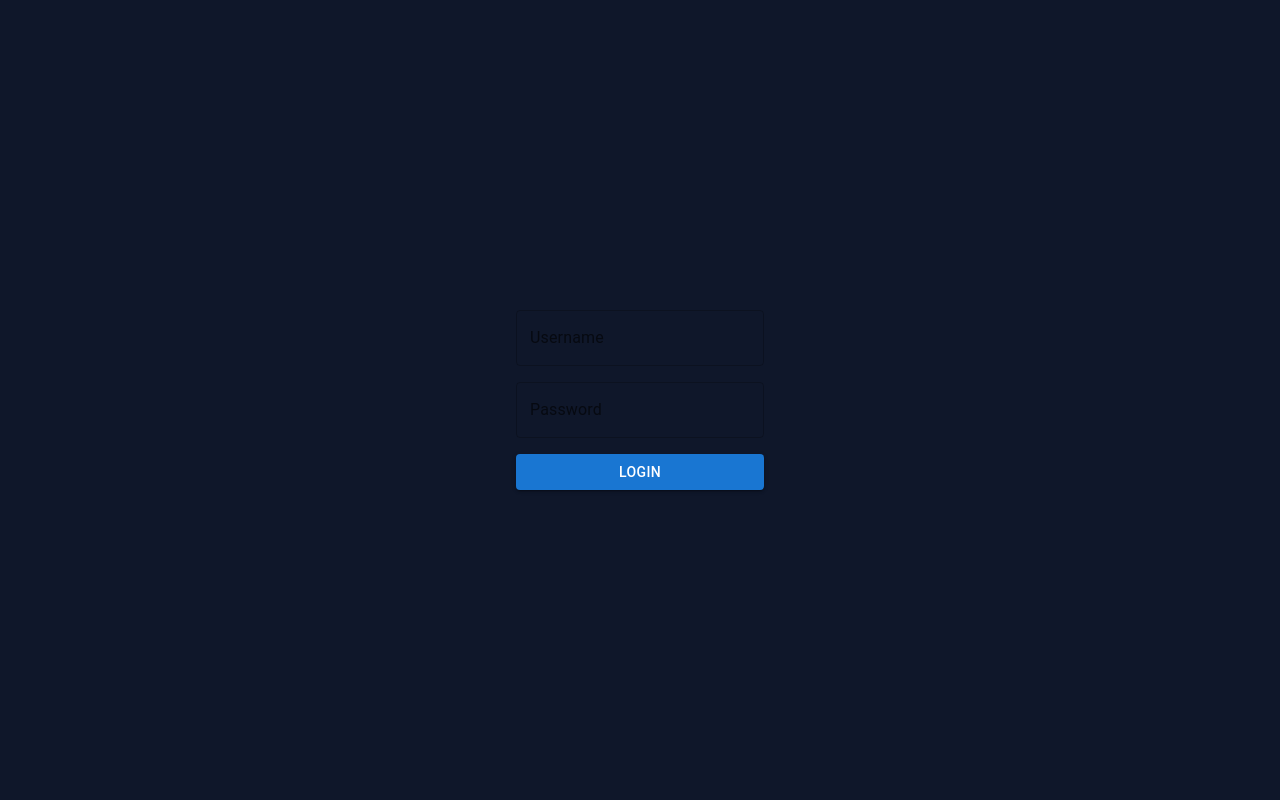
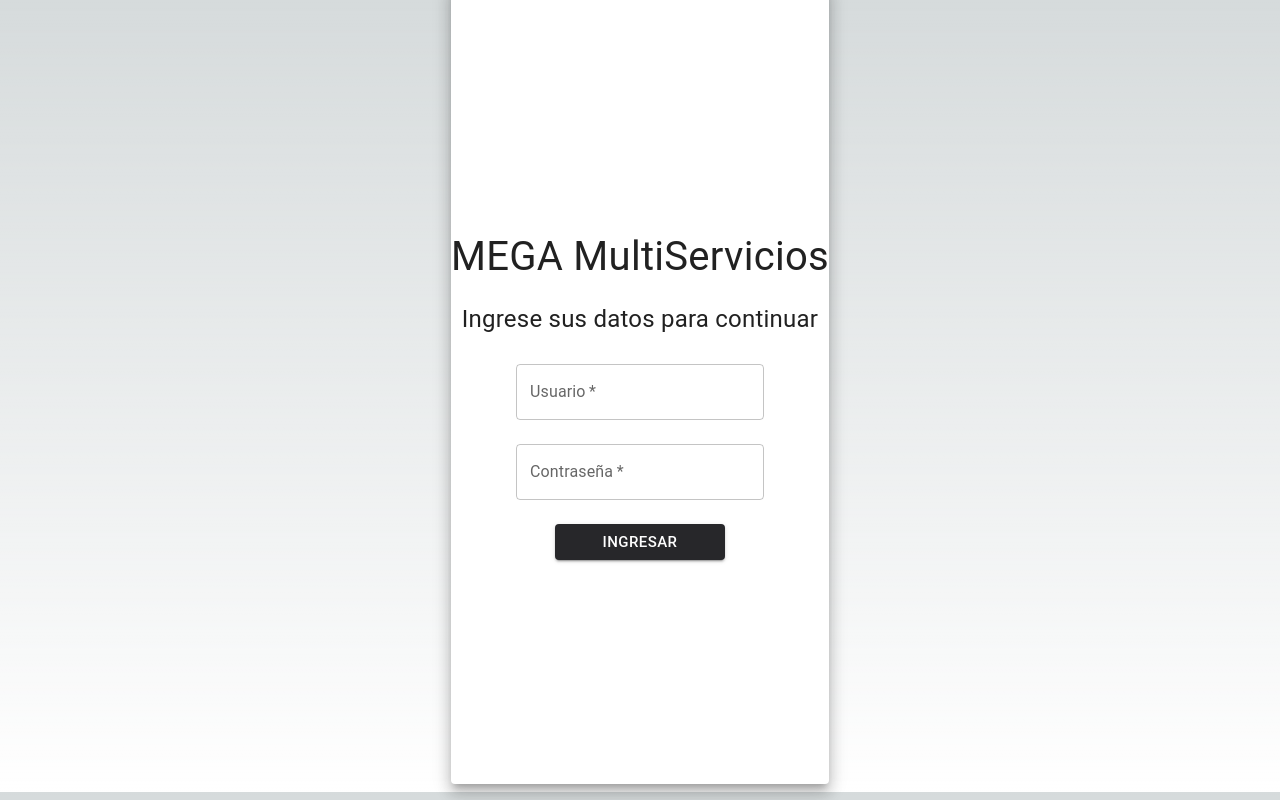
Before and after one commit to aphxtwin/LavaderoMegaM, a Next.js app: page / in a window 1280 px wide. Built offline with nearby package versions, Linux system fonts and the light colour scheme.

Commit message:
Cambios en loginForm

```diff
--- /dev/null
+++ b/src/app/components/layout/loginForm/loginForm.js
@@ -0,0 +1,90 @@
+import React, { useState } from 'react';
+import { TextField, Button, Grid, Paper, Typography } from '@mui/material';
+
+function LoginForm() {
+  const formStyle = {
+    height:'100vh',
+    width:'300',
+  }
+  const paperStyle={
+    margin: 'auto',
+  }
+  const btnLogin = {
+    padding:'0.3rem 3rem 0.3rem 3rem',
+    backgroundColor:'#27272a',
+    "&:hover":{
+      backgroundColor:'#09090b'
+    },
+    width:'100%'
+  }
+
+  const [username, setUsername] = useState('');
+  const [password, setPassword] = useState('');
+
+  const handleUsernameChange = (event) => {
+    setUsername(event.target.value);
+  };
+
+  const handlePasswordChange = (event) => {
+    setPassword(event.target.value);
+  };
+
+  const handleSubmit = (event) => {
+    event.preventDefault();
+    console.log(`Username: ${username}, Password: ${password}`);
+  };
+
+  return (
+    <form onSubmit={handleSubmit}>
+      <Paper elevation={10} sx={paperStyle}>
+        <Grid container
+          direction={'column'}
+          justifyContent={'center'}
+          alignItems={'center'}
+          spacing={3}
+          sx={formStyle}
+        >
+          <Grid item>
+            <Typography variant="h4" align='center' sx={{ fontSize: { xs: '1.5rem', sm: '2rem', md: '2.5rem' } }}>
+              MEGA MultiServicios
+            </Typography>
+            <Typography variant="subtitle1" mt={2} align='center' sx={{ fontSize: { xs: '1rem', sm: '1.2rem', md: '1.5rem' }}}>
+              Ingrese sus datos para continuar
+            </Typography>
+          </Grid>
+          <Grid item>
+            <TextField
+              color='primary'
+              id="outlined-basic"
+              label="Usuario"
+              variant="outlined"
+              value={username}
+              onChange={handleUsernameChange}
+              fullWidth required
+            />
+          </Grid>
+          <Grid item  >
+            <TextField
+              color='primary'
+              id="outlined-password-input"
+              label="Contraseña"
+              type="password"
+              autoComplete="current-password"
+              variant="outlined"
+              value={password}
+              onChange={handlePasswordChange}
+              fullWidth required
+            />
+          </Grid>
+          <Grid item >
+            <Button type="submit" size='large' fullwidth sx={btnLogin} variant="contained">
+              Ingresar
+            </Button>
+          </Grid>
+        </Grid>
+      </Paper>
+    </form>
+  );
+}
+
+export default LoginForm;
--- a/src/app/components/loginForm/loginForm.js
+++ /dev/null
@@ -1,54 +0,0 @@
-'use client'
-import React, { useState } from 'react';
-import style from './loginForm.module.css'
-import { TextField, Button} from '@mui/material';
-
-
-function LoginForm() {
-  const [username, setUsername] = useState('');
-  const [password, setPassword] = useState('');
-
-  const handleUsernameChange = (event) => {
-    setUsername(event.target.value);
-  };
-
-  const handlePasswordChange = (event) => {
-    setPassword(event.target.value);
-  };
-
-  const handleSubmit = (event) => {
-    event.preventDefault();
-    console.log(`Username: ${username}, Password: ${password}`);
-  };
-
-  return (
-
-    <form className='flex flex-col gap-4' onSubmit={handleSubmit}>
-
-        <TextField
-          color='primary'
-          id="outlined-basic"
-          label="Username"
-          variant="outlined"
-          value={username}
-          onChange={handleUsernameChange}
-        />
-        <TextField
-          color='primary'
-          id="outlined-password-input"
-          label="Password"
-          type="password"
-          autoComplete="current-password"
-          variant="outlined"
-          value={password}
-          onChange={handlePasswordChange}
-        />
-        <Button type="submit" variant="contained" className='bg-amber-500 hover:bg-amber-600'>
-          Login
-        </Button>
-
-    </form>
-  );
-}
-
-export default LoginForm;
--- a/src/app/components/loginForm/loginForm.module.css
+++ /dev/null
@@ -1,6 +0,0 @@
-.loginForm{
-    display: flex;
-    flex-direction: column;
-    justify-content: center;
-    gap:1rem;
-}
--- a/src/app/globals.css
+++ b/src/app/globals.css
@@ -1,6 +1,3 @@
-@tailwind base;
-@tailwind components;
-@tailwind utilities;
 
 :root {
   --foreground-rgb: 0, 0, 0;
--- a/src/app/layout.js
+++ b/src/app/layout.js
@@ -1,6 +1,7 @@
+
 import "./globals.css";
 import { Inter } from "next/font/google";
-
+import CssBaseline from '@mui/material/CssBaseline';
 const inter = Inter({ subsets: ["latin"] });
 
 export const metadata = {
--- a/src/app/page.js
+++ b/src/app/page.js
@@ -1,9 +1,11 @@
-import LoginForm from "./components/loginForm/loginForm"
+'use client'
+import LoginForm from "./components/layout/loginForm/loginForm"
+import { Grid } from "@mui/material"
 
 export default function Home() {
   return (
-    <main className="flex min-h-screen flex-col items-center justify-center p-24 bg-slate-900">
+    <Grid container justifyContent={'center'}>
       <LoginForm/>
-    </main>
+    </Grid>
   )
 }
```
